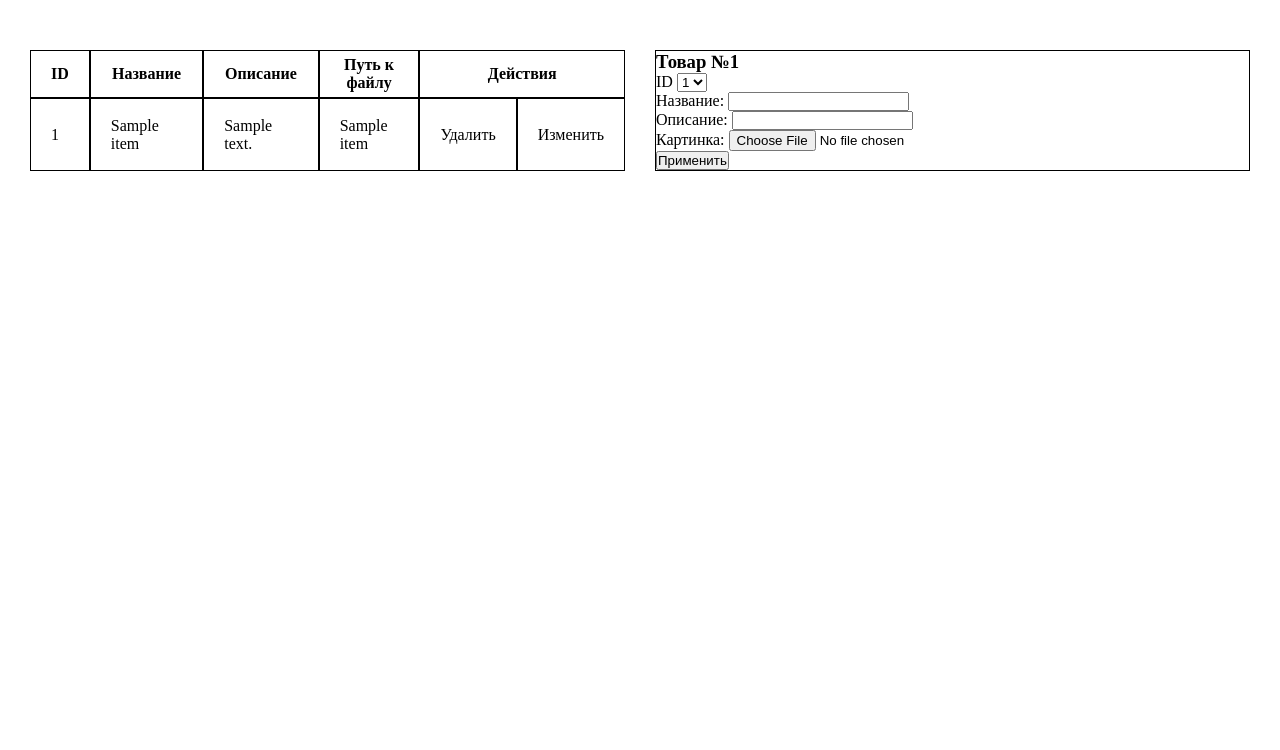
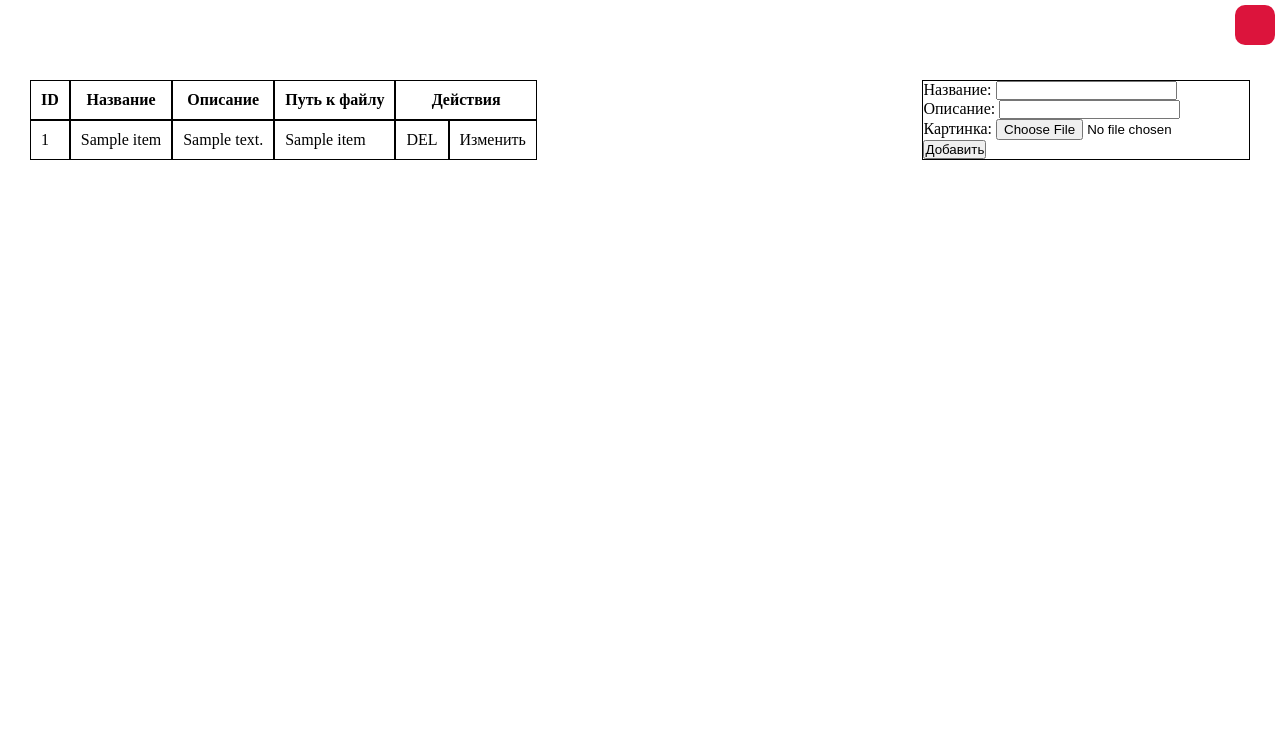
Before and after one commit to Batroff/flowers-back, a Flask app: template flaskr/templates/admin.html in a window 1280 px wide. Shown: the part 50-800 px from the top of the page. Run offline with Flask 2, Linux system fonts and the light colour scheme; the template is opened without the code that fills it: most values are stand-ins (such as "Sample title", 1, 10 or a date in 2020).

Commit message:
- add delete, create item-form; sql queries

```diff
--- a/flaskr/static/assets/styles.css
+++ b/flaskr/static/assets/styles.css
@@ -17,7 +17,7 @@ td, tr, th, table {
 
 td, th {
     border: 1px solid black;
-    padding: 5px 20px;
+    padding: 10px;
 }
 
 a {
@@ -39,14 +39,19 @@ a {
 }
 
 .panel {
-    padding: 50px 30px;
+    position: relative;
+    padding: 80px 30px;
     height: calc(100vh - 50px);
 }
 .panel > .wrapper {
-    display: grid;
-    grid-template-columns: 1fr 1fr;
-    grid-gap: 30px;
+    display: flex;
+    flex-flow: row nowrap;
+    justify-content: space-between;
+    align-items: flex-start;
+    gap: 30px;
 }
+
+
 
 .panel > .params {
     display: flex;
@@ -54,3 +59,23 @@ a {
     justify-content: center;
     align-items: center;
 }
+
+.form-item {
+    display: none;
+    border: 1px solid #000;
+}
+
+#form-add {
+    display: block;
+}
+
+#message {
+    position: absolute;
+    top: 5px;
+    right: 5px;
+    background: crimson;
+    color: #fff;
+    padding: 20px;
+    border-radius: 10px;
+    box-sizing: border-box;
+}
--- a/flaskr/templates/admin.html
+++ b/flaskr/templates/admin.html
@@ -29,14 +29,14 @@
             <td>{{ item.title }}</td>
             <td>{{ item.description }}</td>
             <td>{{ item.image_name }}</td>
-            <td>Удалить</td>
+            <td><label for="delete">DEL</label></td>
             <td>Изменить</td>
           </tr>
         {% endfor %}
         </tbody>
       </table>
 
-      <form method="POST" action="" style="border: 1px solid black">
+      <form method="POST" id="form-edit" class="form-item">
         <h3>Товар №{% if items %}{{ items[0].id }}{% endif %}</h3>
         <label for="form-item-id">ID</label>
         <select name="id" id="form-item-id">
@@ -47,24 +47,47 @@
 
         <div class="params">
           <div class="params-item">
-            <label for="form-item-title">Название:</label>
-            <input type="text" name="title" id="form-item-title" required>
+            <label for="form-edit-title">Название:</label>
+            <input type="text" name="title" id="form-edit-title">
           </div>
 
           <div class="params-item">
-            <label for="form-item-description">Описание:</label>
-            <input type="text" name="description" id="form-item-description">
+            <label for="form-edit-description">Описание:</label>
+            <input type="text" name="description" id="form-edit-description">
           </div>
 
           <div class="params-item">
-            <label for="form-item-image_name">Картинка:</label>
-            <input type="file" name="image_name" id="form-item-image_name" required>
+            <label for="form-edit-image_name">Картинка:</label>
+            <input type="file" name="image_name" id="form-edit-image_name">
           </div>
         </div>
 
         <button type="submit" name="apply">Применить</button>
-        <div class="message">{{ msg }}</div>
+        {#        <input type="submit" name="delete" id="delete" hidden>#}
+      </form>
+
+      <form method="POST" id="form-add" class="form-item">
+        <div class="params">
+          <div class="params-item">
+            <label for="form-add-title">Название:</label>
+            <input type="text" name="title" id="form-add-title">
+          </div>
+
+          <div class="params-item">
+            <label for="form-add-description">Описание:</label>
+            <input type="text" name="description" id="form-add-description">
+          </div>
+
+          <div class="params-item">
+            <label for="form-add-image_name">Картинка:</label>
+            <input type="file" name="image_name" id="form-add-image_name">
+          </div>
+        </div>
+
+        <button type="submit" name="add">Добавить</button>
       </form>
     </div>
+
+    <div id="message">{{ msg }}</div>
   </section>
 {% endblock content %}
```
Also changed, not shown: flaskr/database_queries.py (+19 -7 lines), flaskr/routes.py (+28 -9 lines).
